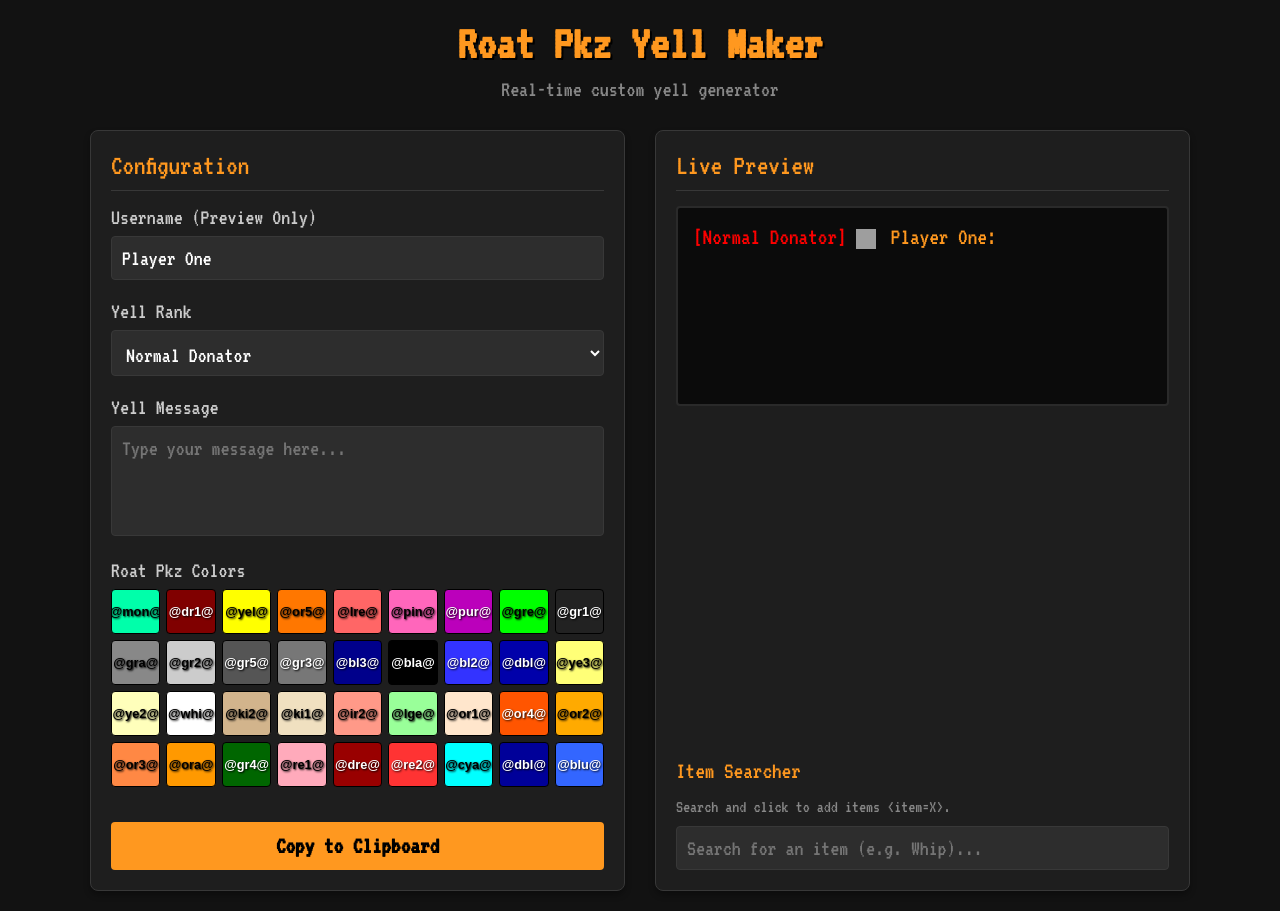
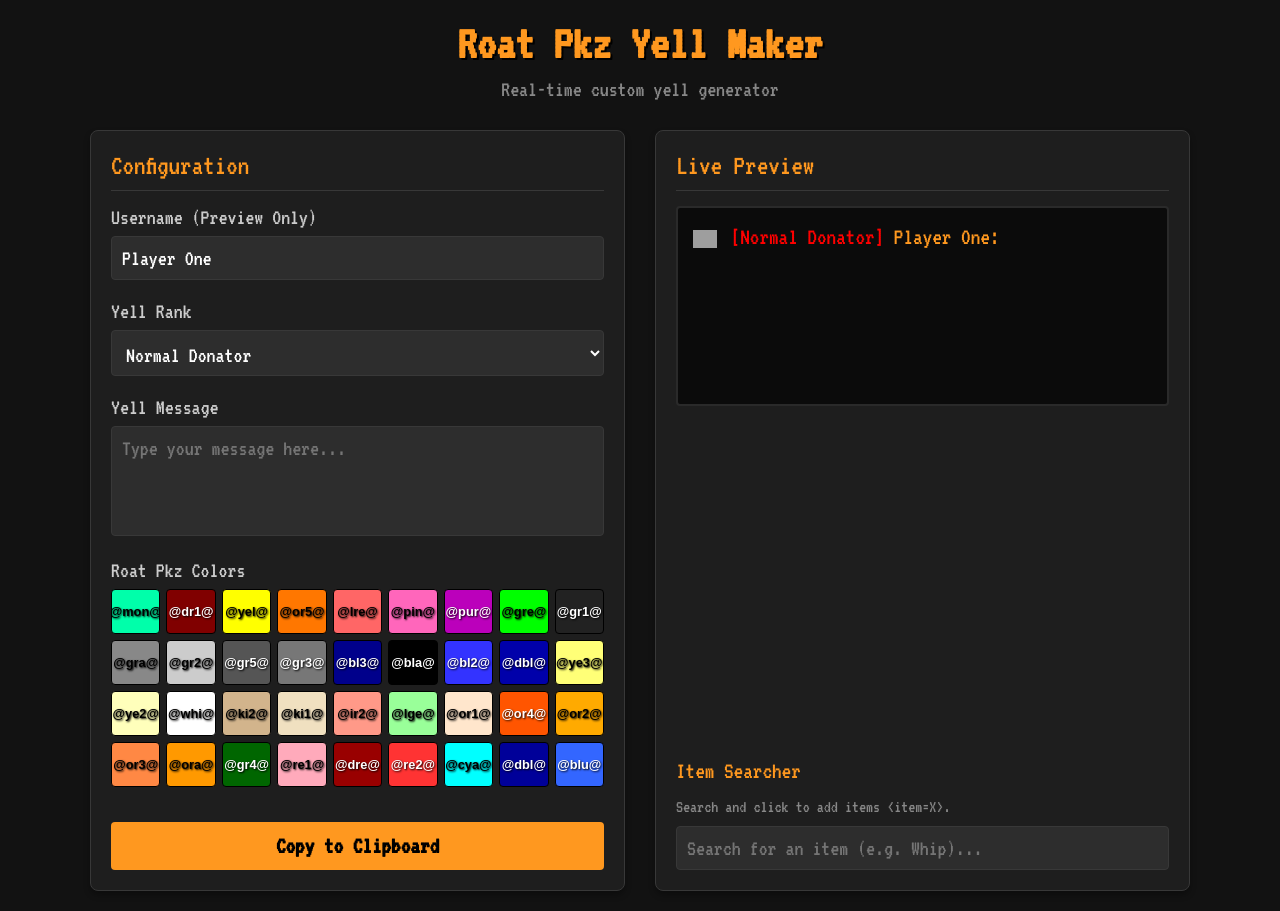
Before and after one commit to Hemmi80/yellmaker, a plain HTML site: page index.html in a window 1280 px wide. Drawn offline with Linux system fonts and the light colour scheme; grey boxes are pictures that could not be loaded.

Commit message:
Add files via upload

```diff
--- a/index.html
+++ b/index.html
@@ -248,6 +248,13 @@
             vertical-align: middle;
         }
 
+        .rank-icon {
+            height: 18px;
+            width: auto;
+            vertical-align: middle;
+            margin-right: 4px;
+        }
+
         /* Toast Notification */
         .toast {
             position: fixed;
@@ -357,8 +364,7 @@
     <div id="toast" class="toast">Copied to clipboard!</div>
 
     <script>
-        // --- DATA: 36 Color Codes (Updated per user request) ---
-        // Includes Main and Previous colors with exact Hex codes.
+        // --- DATA: 36 Color Codes ---
         const colorList = [
             { tag: "@mon@", hex: "#00FFAA" }, // 1
             { tag: "@dr1@", hex: "#800000" }, // 2
@@ -412,6 +418,15 @@
             "Extreme Donator": "#BB00BB",     // Purple
             "Legendary Donator": "#FFFF00",   // Yellow
             "Royal Donator": "#00FFFF"       // Cyan
+        };
+
+        // Rank Icon Map (URLs provided by user)
+        const rankIconMap = {
+            "Normal Donator": "https://wiki.roatpkz.com/images/5/59/Donatoricon.png",
+            "Super Donator": "https://wiki.roatpkz.com/images/2/2d/Superdonatoricon.png",
+            "Extreme Donator": "https://wiki.roatpkz.com/images/6/67/Extremedonatoricon.png",
+            "Legendary Donator": "https://wiki.roatpkz.com/images/a/a7/Legendarydonatoricon.png",
+            "Royal Donator": "https://wiki.roatpkz.com/images/7/79/Royaldonatoricon.png"
         };
 
         // --- DATA: Item Database (Subset of 20k) ---
@@ -523,10 +538,17 @@
             // Parse tags for preview
             const previewHTML = parseRoatPkzFormat(msg);
 
+            // Get Rank Icon URL
+            const rankIconUrl = rankIconMap[rank] || "";
+            const rankIconHTML = rankIconUrl ? `<img src="${rankIconUrl}" class="rank-icon" onerror="this.style.display='none'">` : "";
+
+            // Get Rank Color
+            const rankColor = rankColorMap[rank] || "#ffffff";
+
             // Structure the yell (without ::yell)
-            // Use specific rank colors from rankColorMap
-            const rankColor = rankColorMap[rank] || "#ffffff";
-            const fullYell = `<span style="color: ${rankColor};">[${rank}]</span> <img src="https://static.runelite.net/cache/icon/thumb/1/1_10x10.png" class="chat-icon"> <span style="color: #ff981f;">${user}:</span> ${previewHTML}`;
+            // Removed the generic crown icon as requested
+            // Format: [RankIcon] [RankText] User: Message
+            const fullYell = `${rankIconHTML} <span style="color: ${rankColor};">[${rank}]</span> <span style="color: #ff981f;">${user}:</span> ${previewHTML}`;
 
             chatOutput.innerHTML = fullYell;
         }
```
